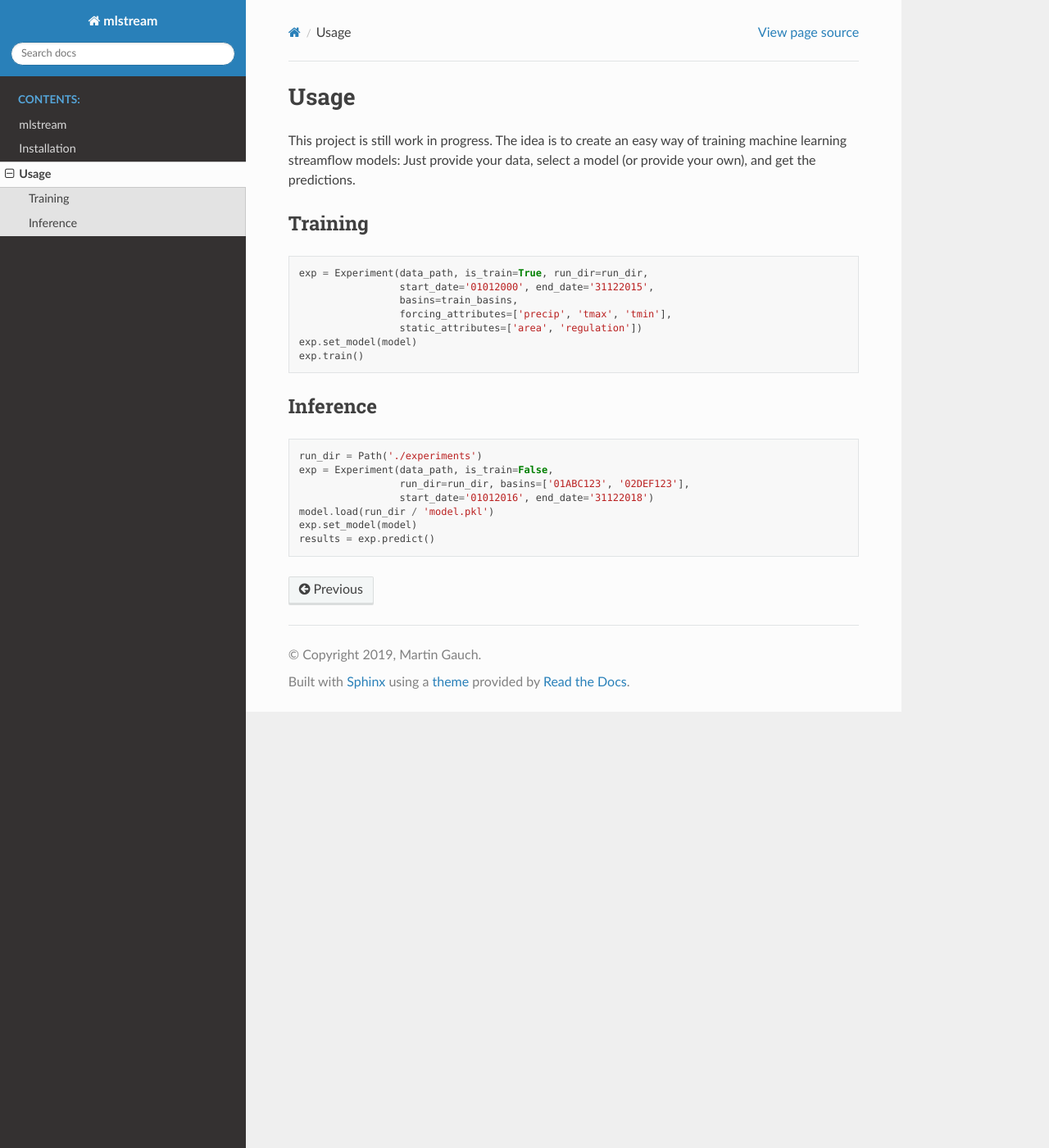
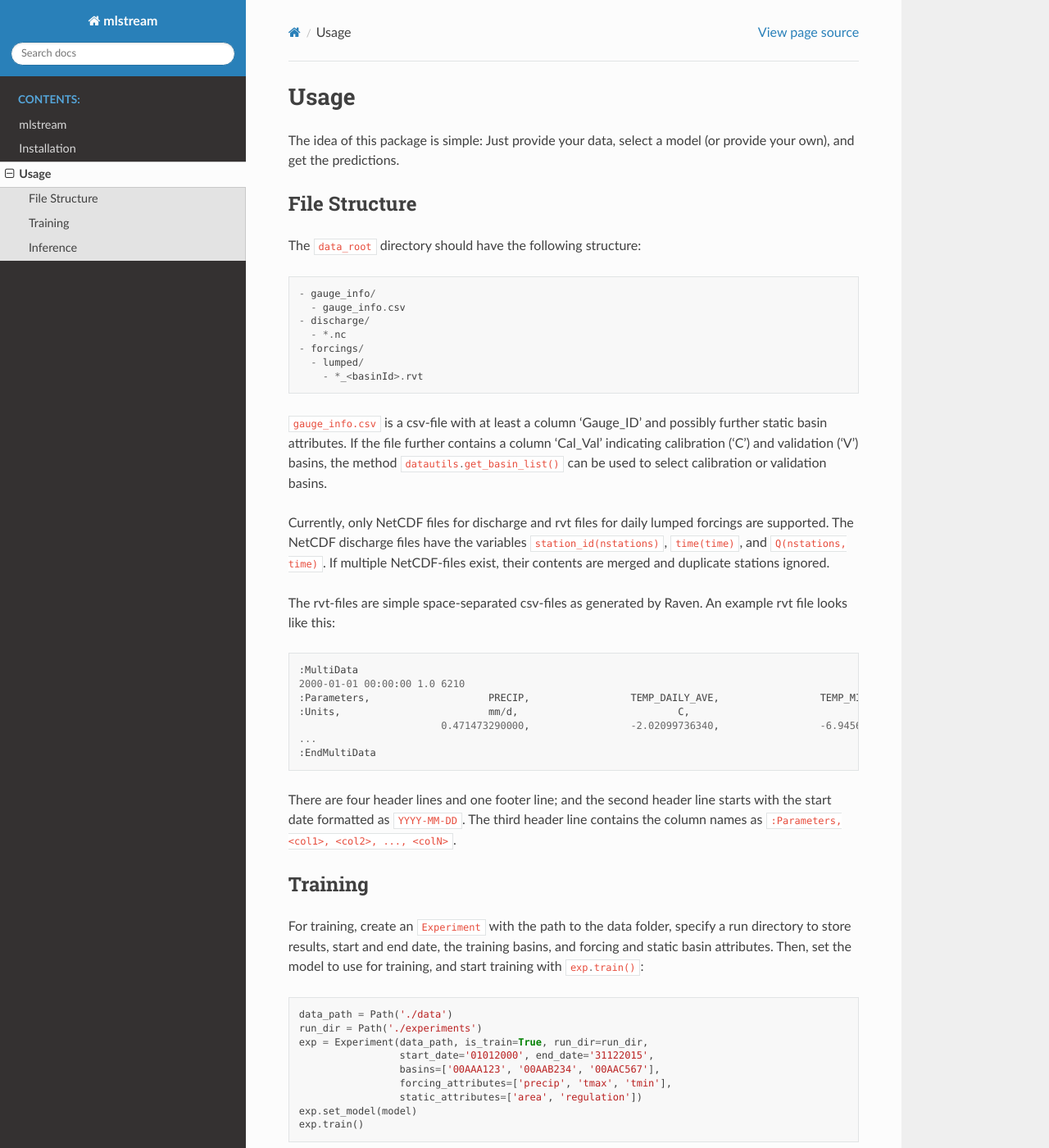
Before and after one commit to gauchm/mlstream, a Sphinx documentation site: the page built from docs/source/usage/usage.rst, in a window 1280 px wide and 1400 px high. Shown: the whole window at 82% size. Built offline with Sphinx 7.4.7 and the Read the Docs theme 2.0.0, drawn with Linux system fonts in a browser that asks for light colours; some of the changed text lies outside the part shown.

Commit message:
Update documentation

```diff
--- a/docs/source/conf.py
+++ b/docs/source/conf.py
@@ -18,7 +18,7 @@ sys.path.insert(0, os.path.abspath('..'))
 # -- Project information -----------------------------------------------------
 
 project = 'mlstream'
-copyright = '2019, Martin Gauch'
+copyright = '2020, Martin Gauch'
 author = 'Martin Gauch'
 
 # The full version, including alpha/beta/rc tags
--- a/docs/source/usage/installation.rst
+++ b/docs/source/usage/installation.rst
@@ -1,6 +1,6 @@
 Installation
 ============
 
-::
+.. code-block:: bash
 
   pip install mlstream
--- a/docs/source/usage/usage.rst
+++ b/docs/source/usage/usage.rst
@@ -1,28 +1,91 @@
 Usage
 =====
 
-This project is still work in progress. The idea is to create an easy way of training machine learning streamflow models: Just provide your data, select a model (or provide your own), and get the predictions.
+.. role:: python(code)
+   :language: python
+
+The idea of this package is simple: Just provide your data,
+select a model (or provide your own), and get the predictions.
+
+File Structure
+--------------
+The ``data_root`` directory should have the following structure:
+::
+
+  - gauge_info/
+    - gauge_info.csv
+  - discharge/
+    - *.nc
+  - forcings/
+    - lumped/
+      - *_<basinId>.rvt
+
+``gauge_info.csv`` is a csv-file with at least a column 'Gauge_ID'
+and possibly further static basin attributes.
+If the file further contains a column 'Cal_Val' indicating calibration ('C')
+and validation ('V') basins, the method :python:`datautils.get_basin_list()` can
+be used to select calibration or validation basins.
+
+Currently, only NetCDF files for discharge and rvt files for daily lumped forcings are supported.
+The NetCDF discharge files have the variables ``station_id(nstations)``, ``time(time)``,
+and ``Q(nstations, time)``.
+If multiple NetCDF-files exist, their contents are merged and duplicate stations ignored.
+
+The rvt-files are simple space-separated csv-files as generated by Raven.
+An example rvt file looks like this:
+
+::
+
+  :MultiData
+  2000-01-01 00:00:00 1.0 6210
+  :Parameters,                    PRECIP,                 TEMP_DAILY_AVE,                 TEMP_MIN,                       TEMP_MAX
+  :Units,                         mm/d,                           C,                              C,                              C
+                          0.471473290000,                 -2.02099736340,                 -6.94564452600,                 3.092910019300,
+  ...
+  :EndMultiData
+
+There are four header lines and one footer line; and the second header line starts with
+the start date formatted as ``YYYY-MM-DD``. The third header line contains the column
+names as ``:Parameters, <col1>, <col2>, ..., <colN>``.
+
 
 Training
 --------
-::
+For training, create an :python:`Experiment` with the path to the data folder, specify a run directory
+to store results, start and end date, the training basins, and forcing and static basin attributes.
+Then, set the model to use for training, and start training with :python:`exp.train()`:
 
+.. code-block:: python
+
+  data_path = Path('./data')
+  run_dir = Path('./experiments')
   exp = Experiment(data_path, is_train=True, run_dir=run_dir,
                    start_date='01012000', end_date='31122015',
-                   basins=train_basins,
+                   basins=['00AAA123', '00AAB234', '00AAC567'],
                    forcing_attributes=['precip', 'tmax', 'tmin'],
                    static_attributes=['area', 'regulation'])
   exp.set_model(model)
   exp.train()
 
+Any model class that implements the methods :python:`train(self, ds: LumpedH5)` and
+:python:`predict(self, ds: LumpedBasin)` can be used. Pre-implemented models can be found
+in :python:`mlstream.models`.
+
 Inference
 ---------
-::
+To run inference after training, create a new :python:`Experiment` with :python:`is_train = False`,
+provide the data path, the path to the run directory from training, the test basins,
+and start and end date.
+Load and set the trained model (which was saved in the run directory during training),
+and run predictions with :python:`exp.predict()`, which will return a DataFrame of predictions.
 
-  run_dir = Path('./experiments')
-  exp = Experiment(data_path, is_train=False,
-                   run_dir=run_dir, basins=['01ABC123', '02DEF123'],
+.. code-block:: python
+
+  exp = Experiment(data_path, is_train=False, run_dir=run_dir,
+                   basins=['01ABC123', '02DEF123'],
                    start_date='01012016', end_date='31122018')
   model.load(run_dir / 'model.pkl')
   exp.set_model(model)
   results = exp.predict()
+
+To obtain NSE scores for each test basin, run :python:`exp.get_nses()`.
--- a/readthedocs.yml
+++ b/readthedocs.yml
@@ -19,6 +19,5 @@ formats: all
 # Optionally set the version of Python and requirements required to build your docs
 python:
   version: 3.7
-
-conda:
-  environment: rtd_environment.yml
+  install:
+    - requirements: rdt_environment.txt
```
Also changed, not shown: rtd_environment.txt (added, +13 -0 lines), rtd_environment.yml (deleted, +0 -19 lines), 2 other files.
